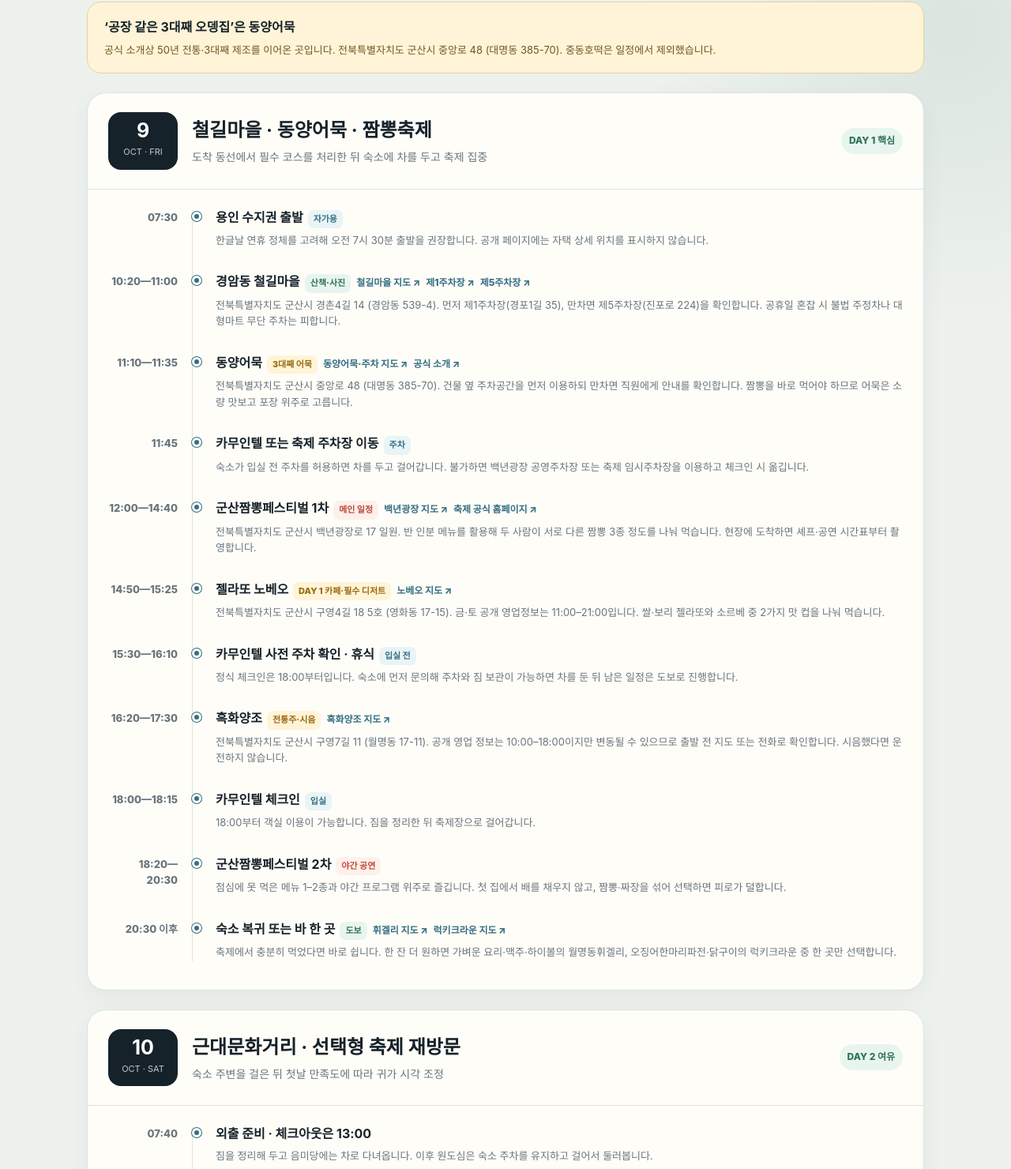
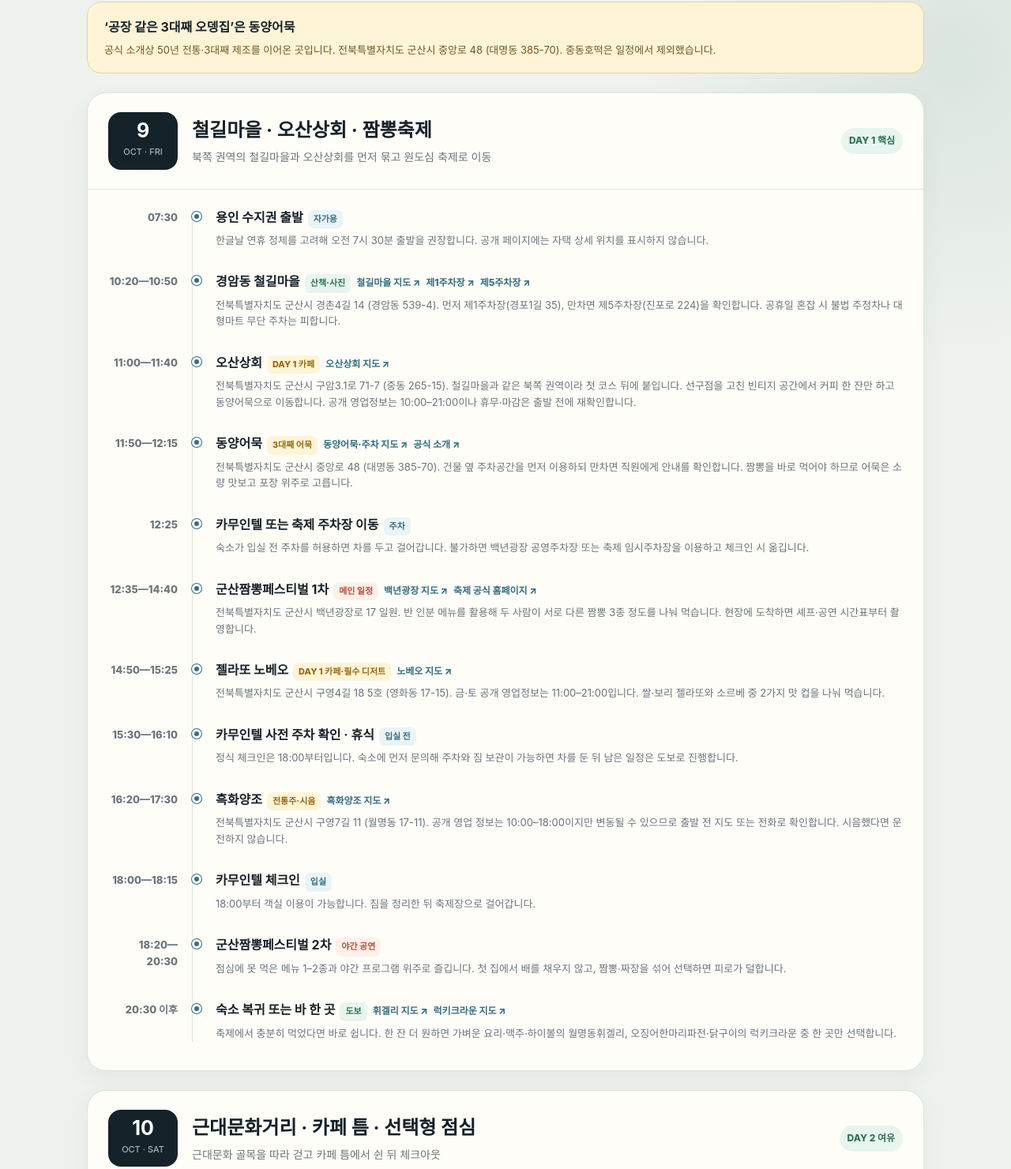
Before and after one commit to jyh1203/hotel-brg-watch, a website: page site/trip_gunsan.html in a window 1280 px wide. Shown: the part 726-2206 px from the top of the page at 79% size. Drawn offline with Linux system fonts and the light colour scheme.

Commit message:
Add Gunsan cafe route stops

```diff
--- a/site/trip_gunsan.html
+++ b/site/trip_gunsan.html
@@ -15,7 +15,7 @@
   <header class="hero">
     <p class="eyebrow">GUNSAN · JJAMBBONG FESTIVAL · OCTOBER 2026</p>
     <h1>군산 1박 2일<br>짬뽕 미식 여행</h1>
-    <p class="subtitle">군산짬뽕페스티벌을 점심과 저녁으로 나눠 즐기고, 3대째 이어온 동양어묵·경암동 철길마을·흑화양조를 이동 낭비 없이 연결한 일정.</p>
+    <p class="subtitle">군산짬뽕페스티벌을 점심과 저녁으로 나눠 즐기고, 경암동 철길마을·오산상회와 근대문화거리·카페 틈을 권역별로 묶은 일정.</p>
     <div class="stats"><div class="stat"><strong>10.9—10.10</strong><span>금–토 · 1박 2일</span></div><div class="stat"><strong>12:00—21:00</strong><span>짬뽕축제 운영</span></div><div class="stat"><strong>0.5인분</strong><span>여러 부스 나눠 먹기</span></div><div class="stat"><strong>도보 중심</strong><span>체크인 후 차량 휴식</span></div></div>
   </header>
 
@@ -28,13 +28,14 @@
 
   <div class="callout"><strong>‘공장 같은 3대째 오뎅집’은 동양어묵</strong><p>공식 소개상 50년 전통·3대째 제조를 이어온 곳입니다. 전북특별자치도 군산시 중앙로 48 (대명동 385-70). 중동호떡은 일정에서 제외했습니다.</p></div>
 
-  <article class="day" id="d9"><header class="day-head"><div class="datebox"><b>9</b><small>OCT · FRI</small></div><div><h2>철길마을 · 동양어묵 · 짬뽕축제</h2><p class="summary">도착 동선에서 필수 코스를 처리한 뒤 숙소에 차를 두고 축제 집중</p></div><span class="badge">DAY 1 핵심</span></header>
+  <article class="day" id="d9"><header class="day-head"><div class="datebox"><b>9</b><small>OCT · FRI</small></div><div><h2>철길마을 · 오산상회 · 짬뽕축제</h2><p class="summary">북쪽 권역의 철길마을과 오산상회를 먼저 묶고 원도심 축제로 이동</p></div><span class="badge">DAY 1 핵심</span></header>
     <div class="timeline">
       <div class="item"><div class="time">07:30</div><div class="dot"></div><div><h3>용인 수지권 출발</h3><span class="tag move">자가용</span><p>한글날 연휴 정체를 고려해 오전 7시 30분 출발을 권장합니다. 공개 페이지에는 자택 상세 위치를 표시하지 않습니다.</p></div></div>
-      <div class="item"><div class="time">10:20—11:00</div><div class="dot"></div><div><h3>경암동 철길마을</h3><span class="tag walk">산책·사진</span><a class="map" href="https://map.naver.com/p/search/%EA%B2%BD%EC%95%94%EB%8F%99%EC%B2%A0%EA%B8%B8%EB%A7%88%EC%9D%84" target="_blank" rel="noopener">철길마을 지도 ↗</a><a class="map" href="https://map.naver.com/p/search/%EA%B5%B0%EC%82%B0%20%EA%B2%BD%EC%95%94%EB%8F%99%20%EC%B2%A0%EA%B8%B8%EB%A7%88%EC%9D%84%201%EC%A3%BC%EC%B0%A8%EC%9E%A5" target="_blank" rel="noopener">제1주차장 ↗</a><a class="map" href="https://map.naver.com/p/search/%EA%B5%B0%EC%82%B0%20%EA%B2%BD%EC%95%94%EB%8F%99%20%EC%B2%A0%EA%B8%B8%EB%A7%88%EC%9D%84%205%EC%A3%BC%EC%B0%A8%EC%9E%A5" target="_blank" rel="noopener">제5주차장 ↗</a><p>전북특별자치도 군산시 경촌4길 14 (경암동 539-4). 먼저 제1주차장(경포1길 35), 만차면 제5주차장(진포로 224)을 확인합니다. 공휴일 혼잡 시 불법 주정차나 대형마트 무단 주차는 피합니다.</p></div></div>
-      <div class="item"><div class="time">11:10—11:35</div><div class="dot"></div><div><h3>동양어묵</h3><span class="tag food">3대째 어묵</span><a class="map" href="https://map.naver.com/p/search/%EA%B5%B0%EC%82%B0%20%EB%8F%99%EC%96%91%EC%96%B4%EB%AC%B5" target="_blank" rel="noopener">동양어묵·주차 지도 ↗</a><a class="map" href="https://m.dongyangfood.net/content/content.php?cont=company" target="_blank" rel="noopener">공식 소개 ↗</a><p>전북특별자치도 군산시 중앙로 48 (대명동 385-70). 건물 옆 주차공간을 먼저 이용하되 만차면 직원에게 안내를 확인합니다. 짬뽕을 바로 먹어야 하므로 어묵은 소량 맛보고 포장 위주로 고릅니다.</p></div></div>
-      <div class="item"><div class="time">11:45</div><div class="dot"></div><div><h3>카무인텔 또는 축제 주차장 이동</h3><span class="tag move">주차</span><p>숙소가 입실 전 주차를 허용하면 차를 두고 걸어갑니다. 불가하면 백년광장 공영주차장 또는 축제 임시주차장을 이용하고 체크인 시 옮깁니다.</p></div></div>
-      <div class="item"><div class="time">12:00—14:40</div><div class="dot"></div><div><h3>군산짬뽕페스티벌 1차</h3><span class="tag festival">메인 일정</span><a class="map" href="https://map.naver.com/p/search/%EA%B5%B0%EC%82%B0%20%EB%B0%B1%EB%85%84%EA%B4%91%EC%9E%A5" target="_blank" rel="noopener">백년광장 지도 ↗</a><a class="map" href="https://jjambbong.kr" target="_blank" rel="noopener">축제 공식 홈페이지 ↗</a><p>전북특별자치도 군산시 백년광장로 17 일원. 반 인분 메뉴를 활용해 두 사람이 서로 다른 짬뽕 3종 정도를 나눠 먹습니다. 현장에 도착하면 셰프·공연 시간표부터 촬영합니다.</p></div></div>
+      <div class="item"><div class="time">10:20—10:50</div><div class="dot"></div><div><h3>경암동 철길마을</h3><span class="tag walk">산책·사진</span><a class="map" href="https://map.naver.com/p/search/%EA%B2%BD%EC%95%94%EB%8F%99%EC%B2%A0%EA%B8%B8%EB%A7%88%EC%9D%84" target="_blank" rel="noopener">철길마을 지도 ↗</a><a class="map" href="https://map.naver.com/p/search/%EA%B5%B0%EC%82%B0%20%EA%B2%BD%EC%95%94%EB%8F%99%20%EC%B2%A0%EA%B8%B8%EB%A7%88%EC%9D%84%201%EC%A3%BC%EC%B0%A8%EC%9E%A5" target="_blank" rel="noopener">제1주차장 ↗</a><a class="map" href="https://map.naver.com/p/search/%EA%B5%B0%EC%82%B0%20%EA%B2%BD%EC%95%94%EB%8F%99%20%EC%B2%A0%EA%B8%B8%EB%A7%88%EC%9D%84%205%EC%A3%BC%EC%B0%A8%EC%9E%A5" target="_blank" rel="noopener">제5주차장 ↗</a><p>전북특별자치도 군산시 경촌4길 14 (경암동 539-4). 먼저 제1주차장(경포1길 35), 만차면 제5주차장(진포로 224)을 확인합니다. 공휴일 혼잡 시 불법 주정차나 대형마트 무단 주차는 피합니다.</p></div></div>
+      <div class="item"><div class="time">11:00—11:40</div><div class="dot"></div><div><h3>오산상회</h3><span class="tag food">DAY 1 카페</span><a class="map" href="https://map.naver.com/p/search/%EA%B5%B0%EC%82%B0%20%EC%98%A4%EC%82%B0%EC%83%81%ED%9A%8C" target="_blank" rel="noopener">오산상회 지도 ↗</a><p>전북특별자치도 군산시 구암3.1로 71-7 (중동 265-15). 철길마을과 같은 북쪽 권역이라 첫 코스 뒤에 붙입니다. 선구점을 고친 빈티지 공간에서 커피 한 잔만 하고 동양어묵으로 이동합니다. 공개 영업정보는 10:00–21:00이나 휴무·마감은 출발 전에 재확인합니다.</p></div></div>
+      <div class="item"><div class="time">11:50—12:15</div><div class="dot"></div><div><h3>동양어묵</h3><span class="tag food">3대째 어묵</span><a class="map" href="https://map.naver.com/p/search/%EA%B5%B0%EC%82%B0%20%EB%8F%99%EC%96%91%EC%96%B4%EB%AC%B5" target="_blank" rel="noopener">동양어묵·주차 지도 ↗</a><a class="map" href="https://m.dongyangfood.net/content/content.php?cont=company" target="_blank" rel="noopener">공식 소개 ↗</a><p>전북특별자치도 군산시 중앙로 48 (대명동 385-70). 건물 옆 주차공간을 먼저 이용하되 만차면 직원에게 안내를 확인합니다. 짬뽕을 바로 먹어야 하므로 어묵은 소량 맛보고 포장 위주로 고릅니다.</p></div></div>
+      <div class="item"><div class="time">12:25</div><div class="dot"></div><div><h3>카무인텔 또는 축제 주차장 이동</h3><span class="tag move">주차</span><p>숙소가 입실 전 주차를 허용하면 차를 두고 걸어갑니다. 불가하면 백년광장 공영주차장 또는 축제 임시주차장을 이용하고 체크인 시 옮깁니다.</p></div></div>
+      <div class="item"><div class="time">12:35—14:40</div><div class="dot"></div><div><h3>군산짬뽕페스티벌 1차</h3><span class="tag festival">메인 일정</span><a class="map" href="https://map.naver.com/p/search/%EA%B5%B0%EC%82%B0%20%EB%B0%B1%EB%85%84%EA%B4%91%EC%9E%A5" target="_blank" rel="noopener">백년광장 지도 ↗</a><a class="map" href="https://jjambbong.kr" target="_blank" rel="noopener">축제 공식 홈페이지 ↗</a><p>전북특별자치도 군산시 백년광장로 17 일원. 반 인분 메뉴를 활용해 두 사람이 서로 다른 짬뽕 3종 정도를 나눠 먹습니다. 현장에 도착하면 셰프·공연 시간표부터 촬영합니다.</p></div></div>
       <div class="item"><div class="time">14:50—15:25</div><div class="dot"></div><div><h3>젤라또 노베오</h3><span class="tag food">DAY 1 카페·필수 디저트</span><a class="map" href="https://map.naver.com/p/search/%EA%B5%B0%EC%82%B0%20%EC%A0%A4%EB%9D%BC%EB%98%90%20%EB%85%B8%EB%B2%A0%EC%98%A4" target="_blank" rel="noopener">노베오 지도 ↗</a><p>전북특별자치도 군산시 구영4길 18 5호 (영화동 17-15). 금·토 공개 영업정보는 11:00–21:00입니다. 쌀·보리 젤라또와 소르베 중 2가지 맛 컵을 나눠 먹습니다.</p></div></div>
       <div class="item"><div class="time">15:30—16:10</div><div class="dot"></div><div><h3>카무인텔 사전 주차 확인 · 휴식</h3><span class="tag move">입실 전</span><p>정식 체크인은 18:00부터입니다. 숙소에 먼저 문의해 주차와 짐 보관이 가능하면 차를 둔 뒤 남은 일정은 도보로 진행합니다.</p></div></div>
       <div class="item"><div class="time">16:20—17:30</div><div class="dot"></div><div><h3>흑화양조</h3><span class="tag food">전통주·시음</span><a class="map" href="https://map.naver.com/p/search/%ED%9D%91%ED%99%94%EC%96%91%EC%A1%B0" target="_blank" rel="noopener">흑화양조 지도 ↗</a><p>전북특별자치도 군산시 구영7길 11 (월명동 17-11). 공개 영업 정보는 10:00–18:00이지만 변동될 수 있으므로 출발 전 지도 또는 전화로 확인합니다. 시음했다면 운전하지 않습니다.</p></div></div>
@@ -44,15 +45,16 @@
     </div>
   </article>
 
-  <article class="day" id="d10"><header class="day-head"><div class="datebox"><b>10</b><small>OCT · SAT</small></div><div><h2>근대문화거리 · 선택형 축제 재방문</h2><p class="summary">숙소 주변을 걸은 뒤 첫날 만족도에 따라 귀가 시각 조정</p></div><span class="badge">DAY 2 여유</span></header>
+  <article class="day" id="d10"><header class="day-head"><div class="datebox"><b>10</b><small>OCT · SAT</small></div><div><h2>근대문화거리 · 카페 틈 · 선택형 점심</h2><p class="summary">근대문화 골목을 따라 걷고 카페 틈에서 쉰 뒤 체크아웃</p></div><span class="badge">DAY 2 여유</span></header>
     <div class="timeline">
       <div class="item"><div class="time">07:40</div><div class="dot"></div><div><h3>외출 준비 · 체크아웃은 13:00</h3><p>짐을 정리해 두고 음미당에는 차로 다녀옵니다. 이후 원도심은 숙소 주차를 유지하고 걸어서 둘러봅니다.</p></div></div>
       <div class="item"><div class="time">08:00—08:50</div><div class="dot"></div><div><h3>음미당</h3><span class="tag food">DAY 2 카페·브런치</span><a class="map" href="https://map.naver.com/p/search/%EA%B5%B0%EC%82%B0%20%EC%9D%8C%EB%AF%B8%EB%8B%B9" target="_blank" rel="noopener">음미당·주차 지도 ↗</a><p>전북특별자치도 군산시 상나운3길 42 (나운동 802-11). 공개 영업정보는 07:00–15:00입니다. 전용 주차 규모가 작거나 안내가 엇갈리므로 매장 주변 허용 공간을 확인하고, 골목 통행을 막는 주차는 피합니다.</p></div></div>
       <div class="item"><div class="time">09:10—09:45</div><div class="dot"></div><div><h3>군산근대역사박물관 일대</h3><span class="tag walk">도보</span><a class="map" href="https://map.naver.com/p/search/%EA%B5%B0%EC%82%B0%EA%B7%BC%EB%8C%80%EC%97%AD%EC%82%AC%EB%B0%95%EB%AC%BC%EA%B4%80" target="_blank" rel="noopener">박물관 지도 ↗</a><p>숙소 주변으로 돌아와 내항과 근대건축을 걷습니다.</p></div></div>
       <div class="item"><div class="time">09:50—10:15</div><div class="dot"></div><div><h3>초원사진관</h3><span class="tag walk">사진</span><a class="map" href="https://map.naver.com/p/search/%EA%B5%B0%EC%82%B0%20%EC%B4%88%EC%9B%90%EC%82%AC%EC%A7%84%EA%B4%80" target="_blank" rel="noopener">초원사진관 지도 ↗</a><p>영화 촬영지 외관과 내부를 짧게 둘러봅니다.</p></div></div>
       <div class="item"><div class="time">10:20—10:45</div><div class="dot"></div><div><h3>신흥동 일본식가옥</h3><span class="tag walk">근대건축</span><a class="map" href="https://map.naver.com/p/search/%EA%B5%B0%EC%82%B0%20%EC%8B%A0%ED%9D%A5%EB%8F%99%EC%9D%BC%EB%B3%B8%EC%8B%9D%EA%B0%80%EC%98%A5" target="_blank" rel="noopener">일본식가옥 지도 ↗</a></div></div>
-      <div class="item"><div class="time">10:50—11:20</div><div class="dot"></div><div><h3>빵 포장 선택</h3><span class="tag food">귀가용</span><a class="map" href="https://map.naver.com/p/search/%EA%B5%B0%EC%82%B0%20%EB%B9%B5%EA%B5%BD%EB%8A%94%EC%98%A4%EB%82%A8%EB%A7%A4" target="_blank" rel="noopener">빵굽는오남매 지도 ↗</a><a class="map" href="https://map.naver.com/p/search/%EA%B5%B0%EC%82%B0%20%ED%99%8D%EC%9C%A4%EB%B2%A0%EC%9D%B4%EC%BB%A4%EB%A6%AC" target="_blank" rel="noopener">홍윤베이커리 지도 ↗</a><p>단팥빵은 빵굽는오남매, 짬뽕빵은 홍윤베이커리입니다. 동선이 갈리므로 둘 다 돌지 말고 한 곳만 고릅니다.</p></div></div>
-      <div class="item"><div class="time">11:30—13:00</div><div class="dot"></div><div><h3>둘째 날 점심 · 체크아웃</h3><span class="tag festival">선택 일정</span><p><strong>축제가 최우선이면</strong> 12시 개장에 맞춰 첫날 놓친 부스 1–2곳만 먹습니다. 식당을 고르면 아래 3대 짬뽕 또는 식당 후보 중 한 곳만 방문합니다. 어느 쪽이든 13:00 체크아웃 전에 숙소로 돌아와 차량과 짐을 찾습니다.</p></div></div>
+      <div class="item"><div class="time">10:50—11:35</div><div class="dot"></div><div><h3>카페 틈 (TEUM)</h3><span class="tag food">DAY 2 카페</span><a class="map" href="https://map.naver.com/p/search/%EA%B5%B0%EC%82%B0%20%EC%B9%B4%ED%8E%98%20%ED%8B%88" target="_blank" rel="noopener">카페 틈 지도 ↗</a><p>전북특별자치도 군산시 구영6길 125-1 (영화동 11-9). 신흥동 일본식가옥 다음에 원도심 골목을 따라 걸어가면 차를 다시 움직이지 않아도 됩니다. 별도 주차장이 없는 곳으로 알려져 있어 숙소 주차를 유지합니다. 공개 영업정보는 10:00–21:00이나 출발 전 최신 정보를 확인합니다.</p></div></div>
+      <div class="item"><div class="time">11:40—12:00</div><div class="dot"></div><div><h3>빵 포장 선택</h3><span class="tag food">귀가용</span><a class="map" href="https://map.naver.com/p/search/%EA%B5%B0%EC%82%B0%20%EB%B9%B5%EA%B5%BD%EB%8A%94%EC%98%A4%EB%82%A8%EB%A7%A4" target="_blank" rel="noopener">빵굽는오남매 지도 ↗</a><a class="map" href="https://map.naver.com/p/search/%EA%B5%B0%EC%82%B0%20%ED%99%8D%EC%9C%A4%EB%B2%A0%EC%9D%B4%EC%BB%A4%EB%A6%AC" target="_blank" rel="noopener">홍윤베이커리 지도 ↗</a><p>단팥빵은 빵굽는오남매, 짬뽕빵은 홍윤베이커리입니다. 동선이 갈리므로 둘 다 돌지 말고 한 곳만 고릅니다.</p></div></div>
+      <div class="item"><div class="time">12:05—13:00</div><div class="dot"></div><div><h3>둘째 날 점심 · 체크아웃</h3><span class="tag festival">선택 일정</span><p><strong>축제가 최우선이면</strong> 12시 개장에 맞춰 첫날 놓친 부스 1–2곳만 먹습니다. 식당을 고르면 아래 3대 짬뽕 또는 식당 후보 중 한 곳만 방문합니다. 어느 쪽이든 13:00 체크아웃 전에 숙소로 돌아와 차량과 짐을 찾습니다.</p></div></div>
     </div>
   </article>
 
```
Also changed, not shown: test/gunsan-itinerary.test.mjs (+8 -0 lines).
